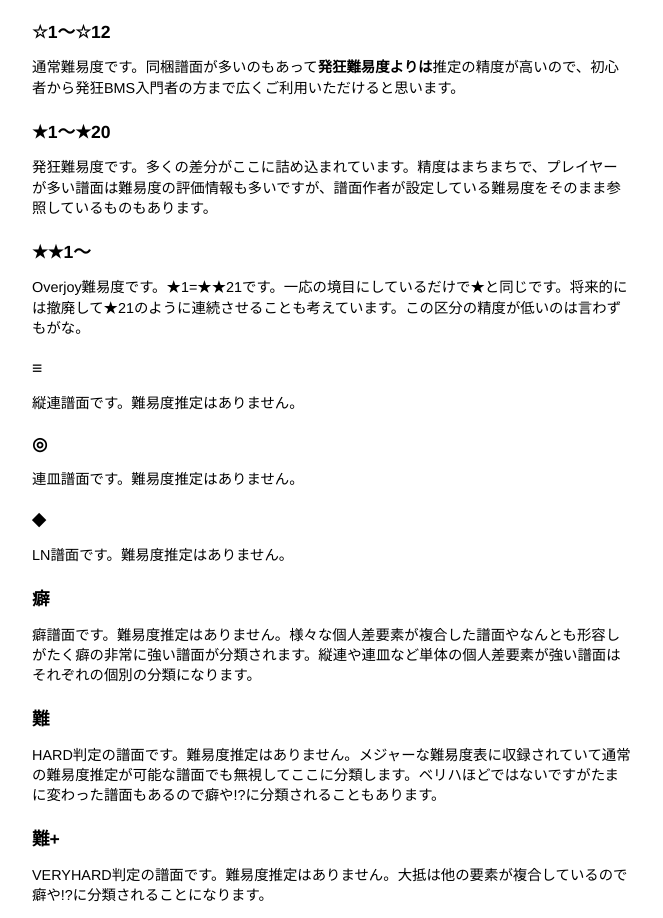
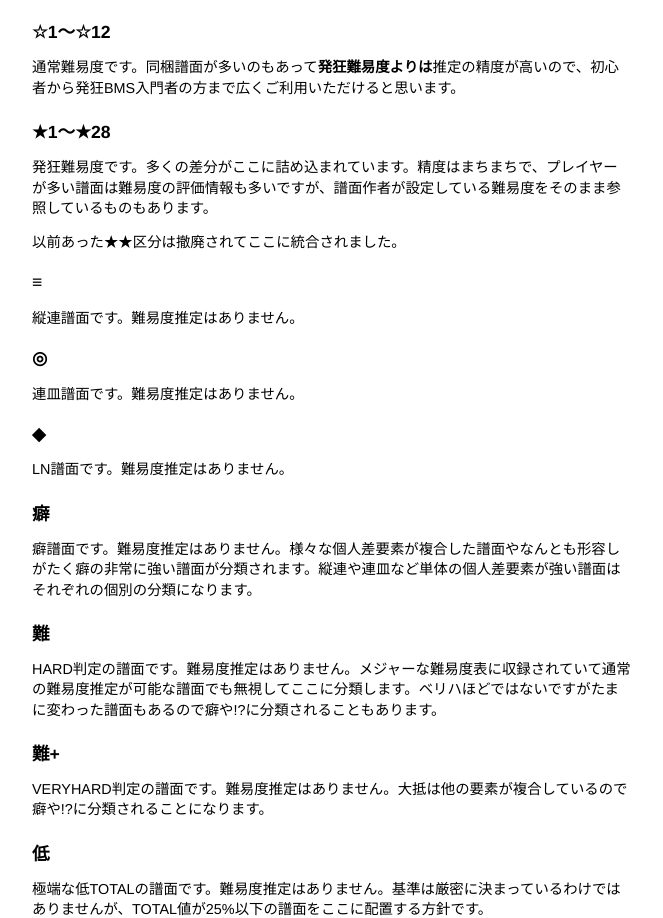
Before and after one commit to Getaji/getaji-bms-library, a Gatsby site: page /about in a window 1280 px wide. Shown: the part 951-1869 px from the top of the page, without its empty margins (308-971 px from the left). Built offline with nearby package versions, Linux system fonts and the light colour scheme; Gatsby itself is replaced by a stand-in of ours.

Commit message:
change: 説明ページを更新 ★★の撤廃

```diff
--- a/src/content/about.md
+++ b/src/content/about.md
@@ -30,13 +30,11 @@
 
 通常難易度です。同梱譜面が多いのもあって**発狂難易度よりは**推定の精度が高いので、初心者から発狂BMS入門者の方まで広くご利用いただけると思います。
 
-## ★1～★20
+## ★1～★28
 
 発狂難易度です。多くの差分がここに詰め込まれています。精度はまちまちで、プレイヤーが多い譜面は難易度の評価情報も多いですが、譜面作者が設定している難易度をそのまま参照しているものもあります。
 
-## ★★1～
-
-Overjoy難易度です。★1=★★21です。一応の境目にしているだけで★と同じです。将来的には撤廃して★21のように連続させることも考えています。この区分の精度が低いのは言わずもがな。
+以前あった★★区分は撤廃されてここに統合されました。
 
 ## ≡
 
```
